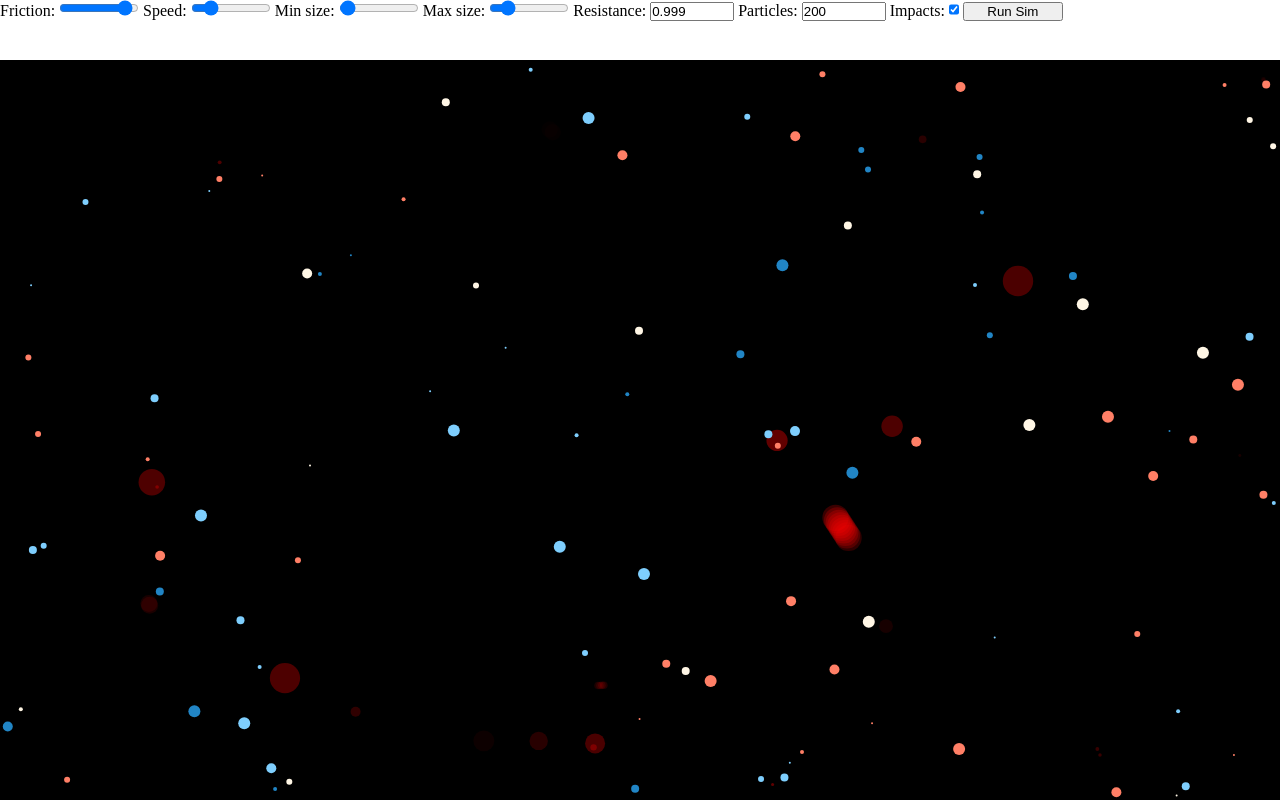
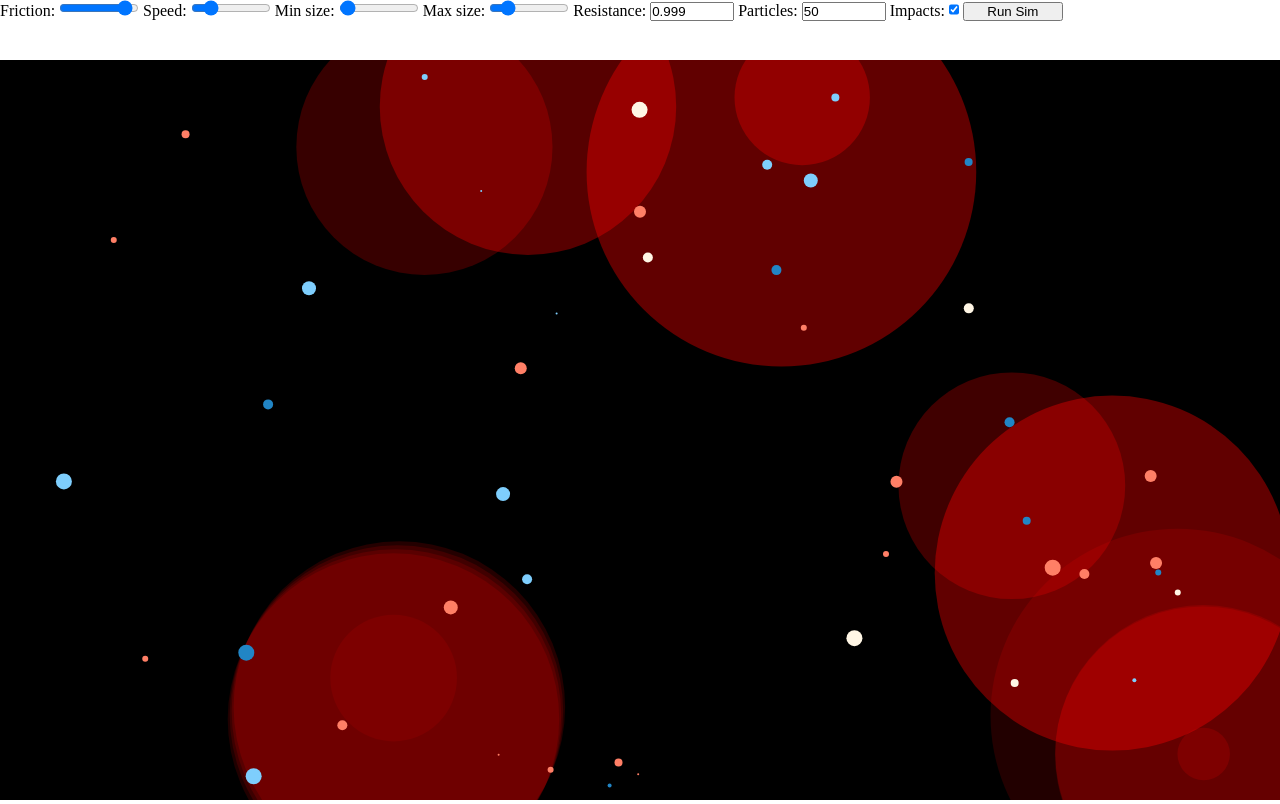
Before and after one commit to Asteroidesmurf/collision-model, a website built with webpack: page index.html in a window 1280 px wide. Built offline with nearby package versions, Linux system fonts and the light colour scheme.

Commit message:
minor tweaks to code

```diff
--- a/index.html
+++ b/index.html
@@ -34,9 +34,9 @@
 			Min size: <input type="range" name="minimum size" min="1" max="50" value="2">
 			Max size: <input type="range" name="maximum size" min="2" max="51" value="10">
 			Resistance: <input type="number" name="resistance" min="0" max="1" value="0.999">
-			Particles: <input type="number" name="particle Count" min="1" max="1500" value="200">
+			Particles: <input type="number" name="particle Count" min="1" max="1500" value="50">
 			Impacts: <input type="checkbox" class="checkbox" name="ImpactOn" checked>
-			<input class="submit" type="button" name="Submit" onclick="return submitForm()" value="Run Sim">
+			<input class="submit" type="button" name="Submit" value="Run Sim">
 		</form>
 		</div>
 	<canvas></canvas>
--- a/src/components/Model.js
+++ b/src/components/Model.js
@@ -25,24 +25,18 @@ export default class Model {
 	particles = []
 
 	constructor (ctx, canvasWidth, canvasHeight) {
-		// this.form = document.getElementById("settings")
-		// this.friction = this.form.elements[0].value / 100
-		// this.speed = this.form.elements[1].value
-		// this.minSize = this.form.elements[2].value
-		// this.maxSize = this.form.elements[3].value
-		// this.resistance = this.form.elements[4].value
-		// this.particleCount = this.form.elements[5].value
+		this.form = document.getElementById("settings")
+		this.friction = this.form.elements[0].value / 100
+		this.speed = this.form.elements[1].value
+		this.minSize = this.form.elements[2].value
+		this.maxSize = this.form.elements[3].value
+		this.resistance = this.form.elements[4].value
+		this.particleCount = this.form.elements[5].value
 		this.canvas = {
 			ctx: ctx,
 			width: canvasWidth,
 			height: canvasHeight
 		}
-		this.friction = 0.9
-		this.speed = 3
-		this.minSize = 1
-		this.maxSize = 6
-		this.resistance = .99
-		this.particleCount = 100
 	}
 
 	init() {
@@ -51,7 +45,7 @@ export default class Model {
       const x = numberBetween(0 + radius , this.canvas.width - radius)
       const y = numberBetween(0 + radius , this.canvas.height - radius)
       const color = randomArrayItem(this.colors)
-      const mass = Math.pow(2*Math.PI * radius, 2)
+      const mass = Math.pow(2*Math.PI * radius, 3)
       const velocity = {
         x: numberBetween(-this.speed, this.speed),
         y: numberBetween(-this.speed, this.speed)
@@ -67,7 +61,7 @@ export default class Model {
           }
         }
       }
-
+      // Create a particle
       this.particles.push(new Particle(
       	this.canvas.ctx,
       	this.canvas.width,
@@ -88,14 +82,21 @@ export default class Model {
   updateCanvasWidth (width, height) {
     this.canvas.width = width
     this.canvas.height = height
+
   }
 
 	// Animation Loop
 	animate() {
 	  this.canvas.ctx.clearRect(0, 0, this.canvas.width, this.canvas.height)
 
-	  this.particles.forEach(Particle => {
-	    Particle.update(this.particles)
+	  this.particles.forEach(particle => {
+	  	particle.impactArray.forEach(impact => {
+	  		impact.update(particle.impactArray)
+	  	})
+	  })
+
+	  this.particles.forEach(particle => {
+	    particle.update(this.particles)
 	  })
 
 	  requestAnimationFrame(this.animate.bind(this))
--- a/src/components/Particle.js
+++ b/src/components/Particle.js
@@ -55,10 +55,6 @@ export default class Particle {
         this.y += this.velocity.y * this.resistance;
         this.x += this.velocity.x * this.resistance;
 
-        this.impactArray.forEach(impact => {
-            impact.update(this.impactArray);
-        });
-
         this.draw();
     }
 
--- a/src/main.js
+++ b/src/main.js
@@ -3,6 +3,7 @@ import Model from './components/Model'
 // Setup canvas.
 const canvas = document.querySelector('canvas')
 const ctx = canvas.getContext('2d')
+const form = document.getElementById("settings")
 let canvasWidth = window.innerWidth;
 let canvasHeight = window.innerHeight - 60;
 
@@ -18,8 +19,21 @@ addEventListener('resize', () => {
   canvas.height = canvasHeight
 
   model.updateCanvasWidth(canvasWidth, canvasHeight)
+
+  model = new Model(ctx, canvasWidth, canvasHeight)
+  model.init()
 })
 
+form[7].addEventListener('click', submitForm);
+
 // Start app.
-const model = new Model(ctx, canvasWidth, canvasHeight)
+let model = new Model(ctx, canvasWidth, canvasHeight)
 model.init()
+
+function submitForm() {
+    console.log('submitted')
+    model = new Model(ctx, canvasWidth, canvasHeight)
+    model.init()
+
+    return false
+}
```
